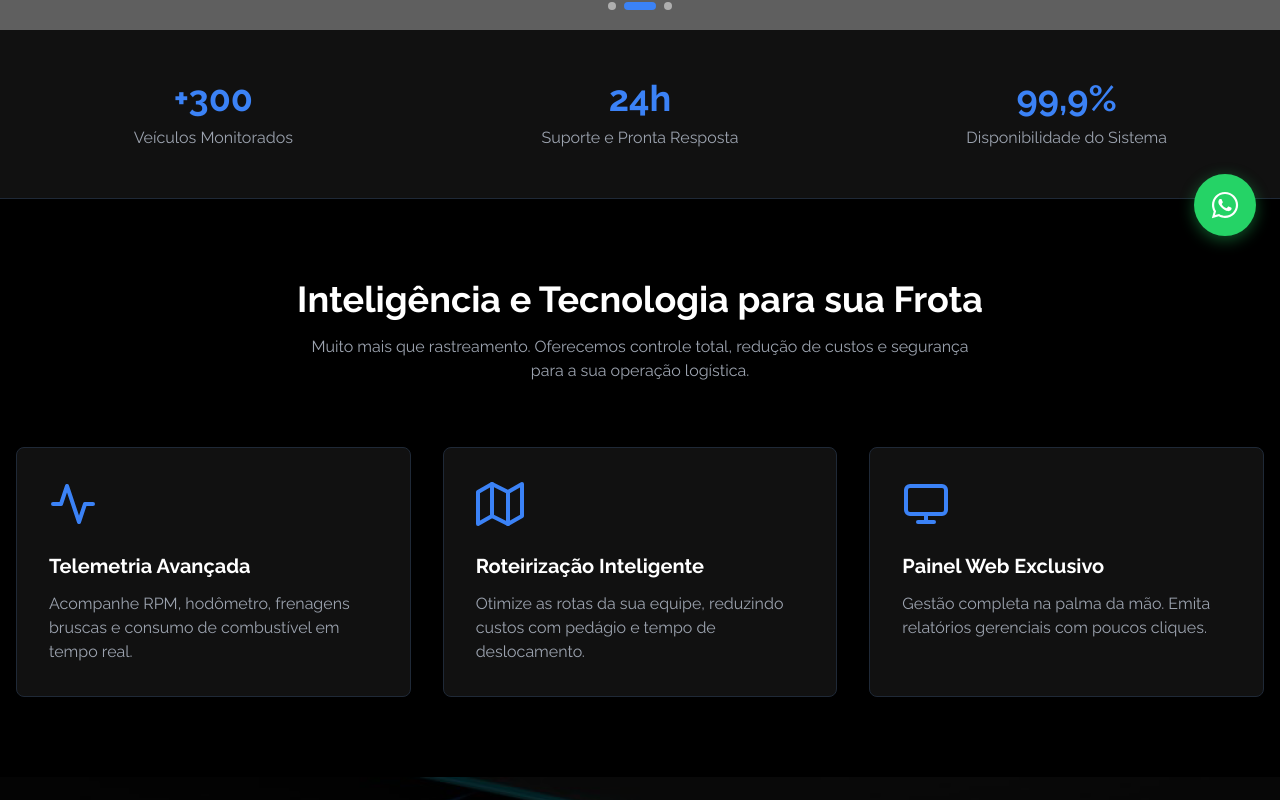
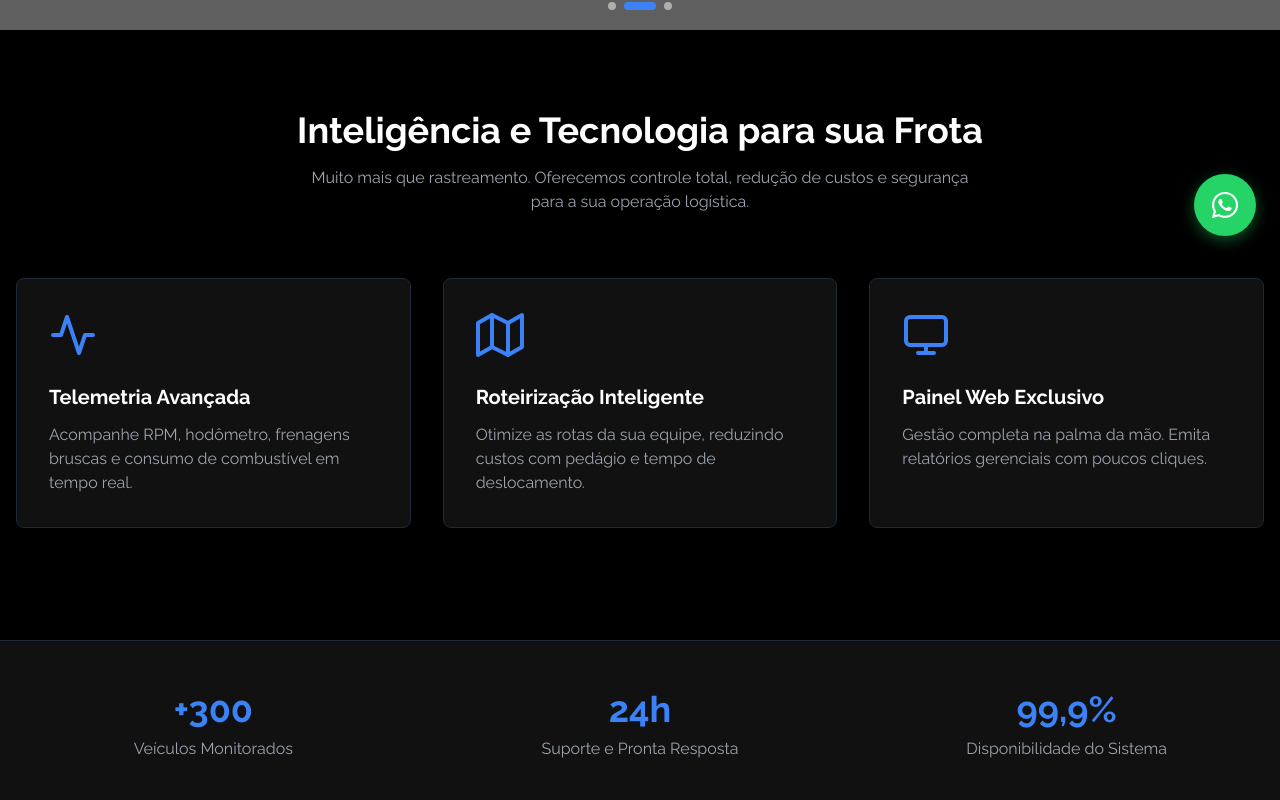
Before and after one commit to otenebra1/FullVision-site, a Next.js app: page / in a window 1280 px wide. Shown: the part 540-1340 px from the top of the page. Built offline with nearby package versions, Linux system fonts and the light colour scheme; grey boxes are pictures that could not be loaded.

Commit message:
Invertendo ordem dos blocos da home

```diff
--- a/pages/index.js
+++ b/pages/index.js
@@ -5,7 +5,7 @@ import HomeImage from "@/components/Hero";
 import { SliderData } from "@/components/SliderData";
 import Footer from '@/components/Footer';
 
-// Ícones que instalamos
+// Ícones da biblioteca react-icons
 import { FiActivity, FiMap, FiMonitor } from 'react-icons/fi';
 
 export default function Home() {
@@ -18,30 +18,12 @@ export default function Home() {
 
       <main className="flex-grow">
 
-        {/* 1. SLIDER NO TOPO (Agora será a única coisa no início) */}
+        {/* 1. SLIDER NO TOPO */}
         <div data-aos="fade-down" data-aos-duration="1000">
           <Slider slides={SliderData} />
         </div>
 
-        {/* 2. BARRA DE ESTATÍSTICAS (Logo abaixo do slider) */}
-        <div data-aos="fade-up" data-aos-delay="150" className="w-full bg-[#111111] py-12 border-b border-gray-800">
-          <div className="max-w-7xl mx-auto px-4 grid grid-cols-1 md:grid-cols-3 gap-8 text-center">
-            <div>
-              <h3 className="text-4xl font-bold text-blue-500 mb-2">+300</h3>
-              <p className="text-gray-400">Veículos Monitorados</p>
-            </div>
-            <div>
-              <h3 className="text-4xl font-bold text-blue-500 mb-2">24h</h3>
-              <p className="text-gray-400">Suporte e Pronta Resposta</p>
-            </div>
-            <div>
-              <h3 className="text-4xl font-bold text-blue-500 mb-2">99,9%</h3>
-              <p className="text-gray-400">Disponibilidade do Sistema</p>
-            </div>
-          </div>
-        </div>
-
-        {/* 3. CARDS DE SERVIÇOS */}
+        {/* 2. CARDS DE SERVIÇO ("Inteligência e Tecnologia para sua Frota") */}
         <div className="max-w-7xl mx-auto px-4 py-20">
           <div className="text-center mb-16" data-aos="fade-up">
             <h2 className="text-3xl md:text-4xl font-bold mb-4">Inteligência e Tecnologia para sua Frota</h2>
@@ -71,7 +53,25 @@ export default function Home() {
           </div>
         </div>
 
-        {/* 4. IMAGEM FIXA REPOSICIONADA (Agora serve como um banner de impacto no meio da página) */}
+        {/* 3. BARRA DE ESTATÍSTICAS (Agora reposicionada para ficar abaixo) */}
+        <div data-aos="fade-up" data-aos-delay="150" className="w-full bg-[#111111] py-12 border-y border-gray-800 my-8">
+          <div className="max-w-7xl mx-auto px-4 grid grid-cols-1 md:grid-cols-3 gap-8 text-center">
+            <div>
+              <h3 className="text-4xl font-bold text-blue-500 mb-2">+300</h3>
+              <p className="text-gray-400">Veículos Monitorados</p>
+            </div>
+            <div>
+              <h3 className="text-4xl font-bold text-blue-500 mb-2">24h</h3>
+              <p className="text-gray-400">Suporte e Pronta Resposta</p>
+            </div>
+            <div>
+              <h3 className="text-4xl font-bold text-blue-500 mb-2">99,9%</h3>
+              <p className="text-gray-400">Disponibilidade do Sistema</p>
+            </div>
+          </div>
+        </div>
+
+        {/* 4. BANNER FIXO REPOSICIONADO */}
         <div data-aos="fade-up">
           <HomeImage
             heading='Controle absoluto em qualquer lugar'
```
